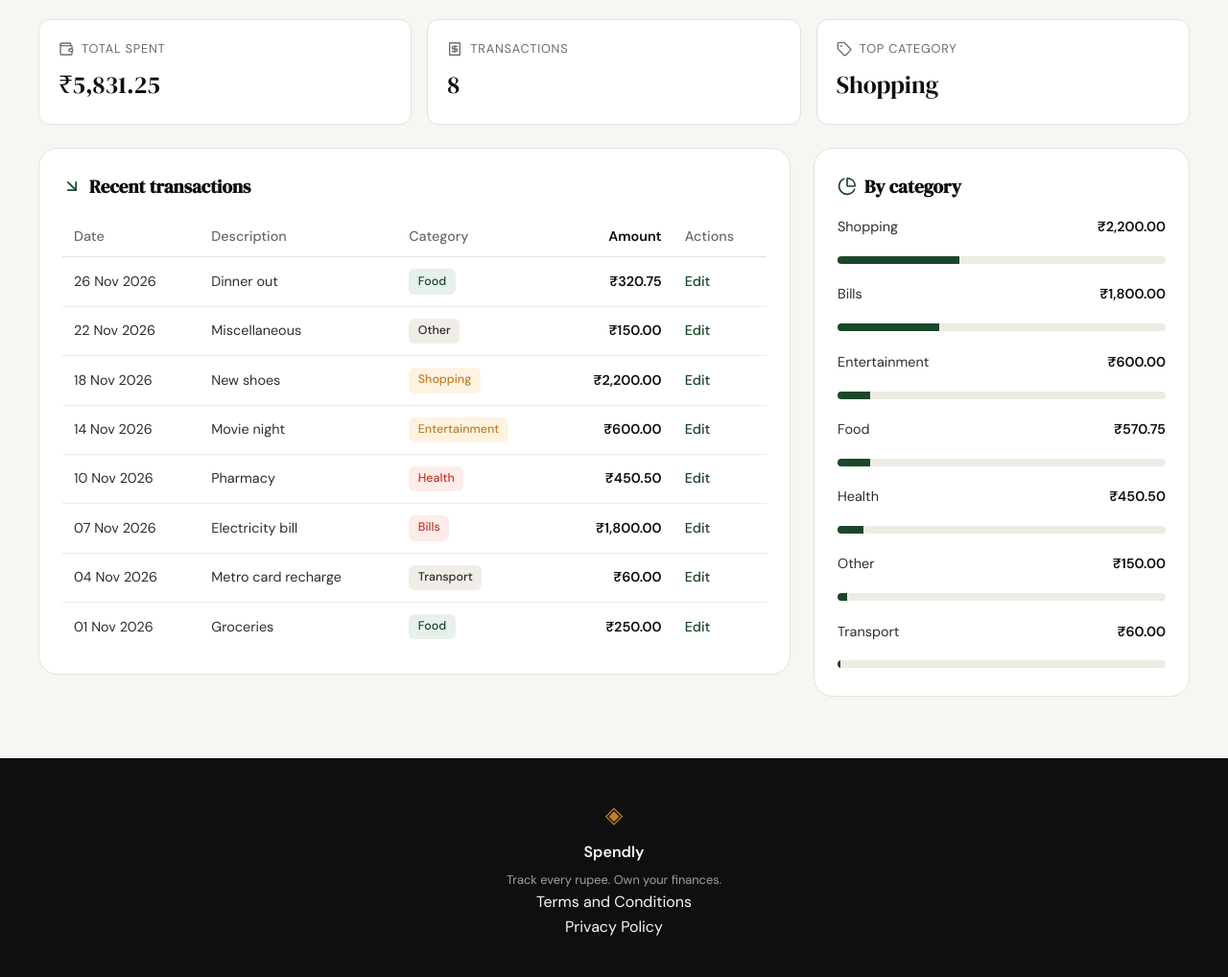
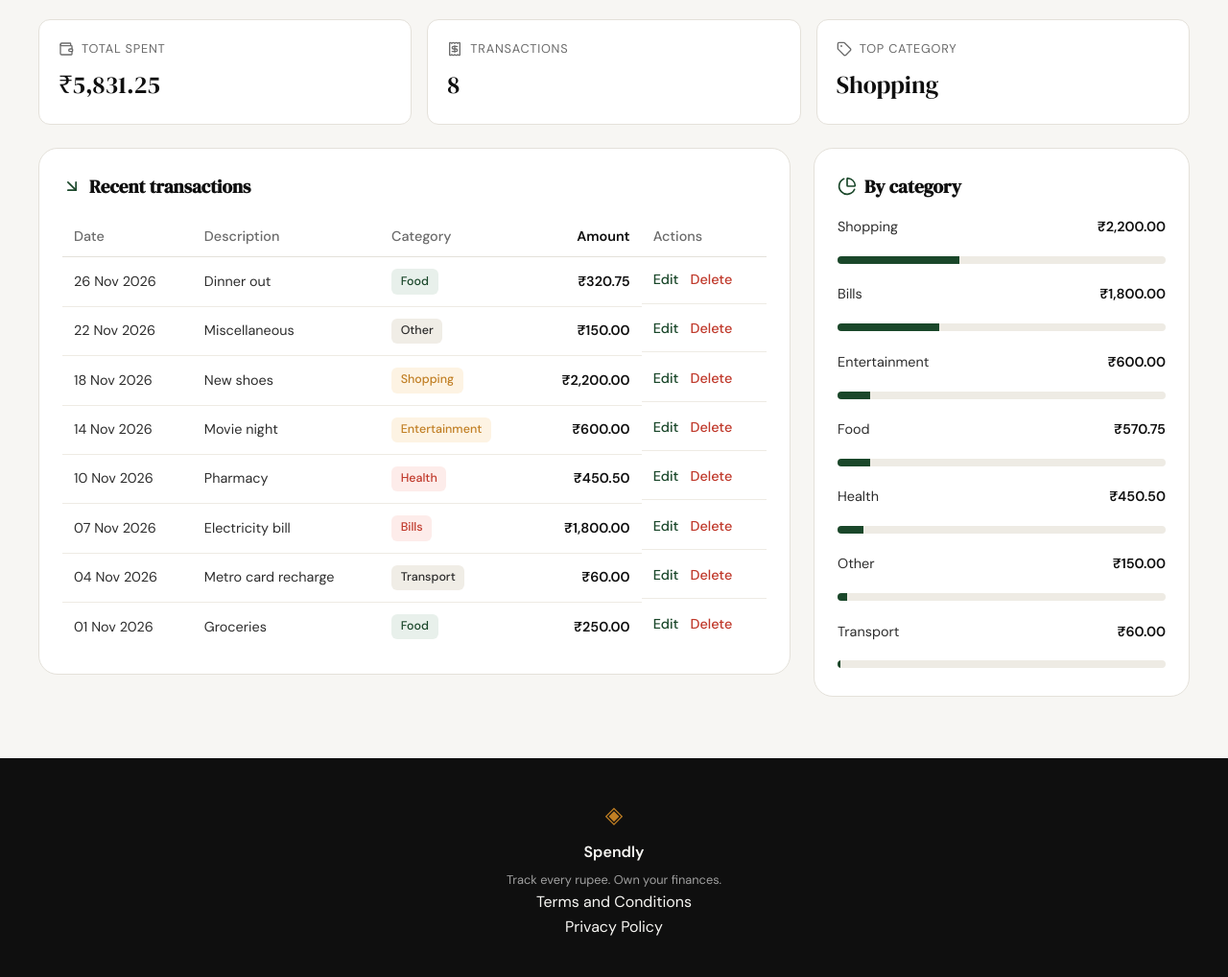
Before and after one commit to sohamghag/Spendly, a Flask app: page /profile in a window 1280 px wide. Shown: the part 466-1484 px from the top of the page at 96% size. Run offline with Flask 3, Linux system fonts and the light colour scheme; the visitor is signed in with stand-in values (Sample User, id 1); data comes from the database, SQL or seed files in the repository; some libraries are stand-ins or nearby versions.

Commit message:
feat: add delete expense button with confirmation dialog (#9)
Co-authored-by: Claude Sonnet 5.5 <noreply@anthropic.com>

```diff
--- a/app.py
+++ b/app.py
@@ -21,6 +21,7 @@ from database.queries import (
     create_expense,
     get_expense_by_id,
     update_expense,
+    delete_expense as delete_expense_row,
     get_user_by_id,
     get_summary_stats,
     get_recent_transactions,
@@ -385,14 +386,19 @@ def edit_expense(id):
     )
 
 
-# ------------------------------------------------------------------ #
-# Placeholder routes — students will implement these                  #
-# ------------------------------------------------------------------ #
+@app.route("/expenses/<int:id>/delete", methods=["POST"])
+def delete_expense(id):
+    user_id = session.get("user_id")
+    if not user_id:
+        return redirect(url_for("login"))
 
+    if get_user_by_id(user_id) is None:  # stale session
+        session.clear()
+        return redirect(url_for("login"))
 
-@app.route("/expenses/<int:id>/delete")
-def delete_expense(id):
-    return "Delete expense — coming in Step 9"
+    if delete_expense_row(id, user_id) == 0:  # missing or owned by another user
+        abort(404)
+    return redirect(url_for("profile"))
 
 
 if __name__ == "__main__":
--- a/database/queries.py
+++ b/database/queries.py
@@ -64,6 +64,20 @@ def update_expense(expense_id, user_id, amount, category, expense_date, descript
             "UPDATE expenses SET amount = ?, category = ?, date = ?, description = ? "
             "WHERE id = ? AND user_id = ?",
             (amount, category, expense_date, description, expense_id, user_id),
+        )
+        conn.commit()
+        return cur.rowcount
+    finally:
+        conn.close()
+
+
+def delete_expense(expense_id, user_id):
+    """Delete one of user_id's expenses; return the number of rows deleted."""
+    conn = get_db()
+    try:
+        cur = conn.execute(
+            "DELETE FROM expenses WHERE id = ? AND user_id = ?",
+            (expense_id, user_id),
         )
         conn.commit()
         return cur.rowcount
--- a/static/css/style.css
+++ b/static/css/style.css
@@ -1009,6 +1009,29 @@ select.form-input { cursor: pointer; }
 
 .txn-edit:hover { text-decoration: underline; }
 
+.txn-actions {
+    display: flex;
+    align-items: center;
+    gap: 0.75rem;
+}
+
+.txn-delete-form {
+    display: inline;
+    margin: 0;
+}
+
+.txn-delete {
+    background: none;
+    border: none;
+    padding: 0;
+    cursor: pointer;
+    font: inherit;
+    color: var(--danger);
+    font-weight: 500;
+}
+
+.txn-delete:hover { text-decoration: underline; }
+
 .badge {
     display: inline-block;
     padding: 0.2rem 0.6rem;
--- a/static/js/main.js
+++ b/static/js/main.js
@@ -1 +1,9 @@
-// main.js — students will add JavaScript here as features are built
+// main.js — shared JavaScript
+
+// Confirm before deleting an expense (profile transactions table).
+document.addEventListener("submit", function (e) {
+    if (e.target.matches(".txn-delete-form") &&
+        !confirm("Delete this expense? This cannot be undone.")) {
+        e.preventDefault();
+    }
+});
--- a/templates/profile.html
+++ b/templates/profile.html
@@ -81,7 +81,12 @@
                                 <td>{{ t.description }}</td>
                                 <td><span class="badge badge-{{ t.category|lower }}">{{ t.category }}</span></td>
                                 <td class="txn-amount">₹{{ "{:,.2f}".format(t.amount) }}</td>
-                                <td><a href="{{ url_for('edit_expense', id=t.id) }}" class="txn-edit">Edit</a></td>
+                                <td class="txn-actions">
+                                    <a href="{{ url_for('edit_expense', id=t.id) }}" class="txn-edit">Edit</a>
+                                    <form method="POST" action="{{ url_for('delete_expense', id=t.id) }}" class="txn-delete-form">
+                                        <button type="submit" class="txn-delete">Delete</button>
+                                    </form>
+                                </td>
                             </tr>
                             {% else %}
                             <tr><td colspan="5">No transactions yet.</td></tr>
```
Also changed, not shown: .claude/plans/09-delete-expense-setup.md (added), .claude/specs/09-delete-expense.md (added).
